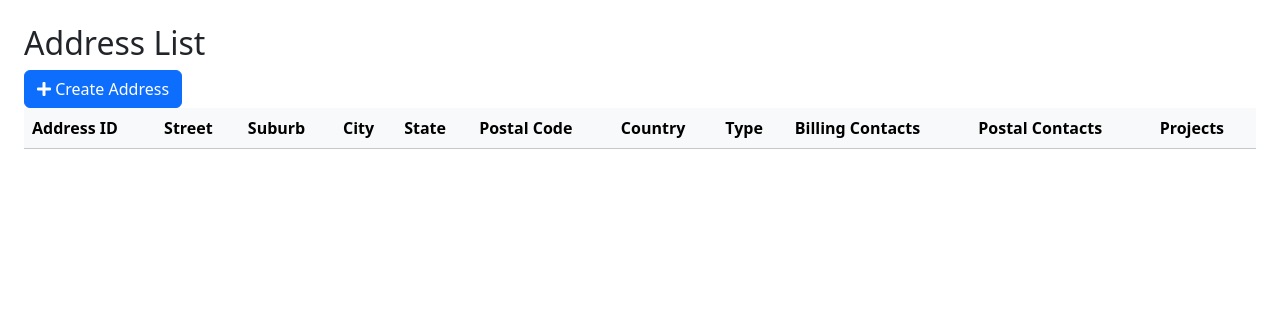
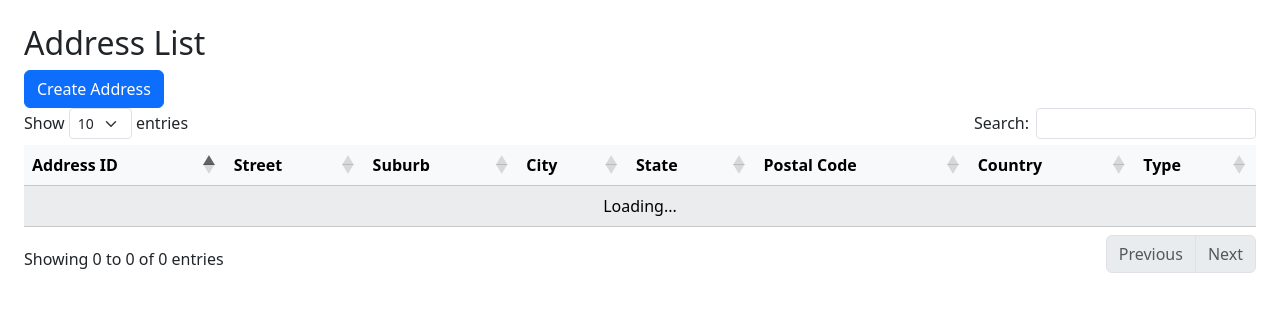
Before and after one commit to jack-lovett/company-database, a Flask app: page /addresses in a window 1280 px wide. Shown: the part 76-388 px from the top of the page. Run offline with Flask 3, Linux system fonts and the light colour scheme; data that the repository does not hold is empty; some libraries are stand-ins or nearby versions.

Commit message:
Update tables to properly initialise DataTable script

```diff
--- a/ui/templates/addresses.html
+++ b/ui/templates/addresses.html
@@ -2,11 +2,11 @@
 
 {% block content %}
 <h2>Address List</h2>
-<button type="button" class="btn btn-primary" data-bs-toggle="modal" data-bs-target="#addressModal">
-    <i class="fas fa-plus"></i> Create Address
+<button type="button" class="btn btn-primary" id="openAddressModal">
+    Create Address
 </button>
 <div class="table-responsive">
-    <table id="data" class="table table-light table-striped table-hover">
+    <table id="data" class="table table-light table-striped table-hover w-100">
         <thead>
         <tr>
             <th>Address ID</th>
@@ -17,9 +17,6 @@
             <th>Postal Code</th>
             <th>Country</th>
             <th>Type</th>
-            <th>Billing Contacts</th>
-            <th>Postal Contacts</th>
-            <th>Projects</th>
         </tr>
         </thead>
         <tbody>
@@ -33,15 +30,37 @@
             <td>{{ address.address_postal_code }}</td>
             <td>{{ address.address_country }}</td>
             <td>{{ address.address_type }}</td>
-            <td>{{ address.billing_contacts | join(', ') or 'N/A' }}</td>
-            <td>{{ address.postal_contacts | join(', ') or 'N/A' }}</td>
-            <td>{% for project in address.projects %}
-                <div>{{ project.project_id }} - {{ project.project_status }}</div>
-                {% endfor %}
-            </td>
         </tr>
         {% endfor %}
         </tbody>
     </table>
 </div>
+{% block table_scripts %}
+<script>
+    $(document).ready(function () {
+        let addressesTable = $('#data').DataTable({
+            processing: true,
+            serverSide: false,
+            autoWidth: true,
+            ajax: {
+                url: "http://localhost:8080/addresses",
+                type: "GET",
+                dataSrc: ""
+            },
+            pageLength: 10,
+            lengthMenu: [[10, 25, 50, -1], [10, 25, 50, "All"]],
+            columns: [
+                {data: "address_id"},
+                {data: "address_street"},
+                {data: "address_suburb"},
+                {data: "address_city"},
+                {data: "address_state"},
+                {data: "address_postal_code"},
+                {data: "address_country"},
+                {data: "address_type"}
+            ]
+        });
+    });
+</script>
 {% endblock %}
+{% endblock %}
--- a/ui/templates/clients.html
+++ b/ui/templates/clients.html
@@ -2,11 +2,11 @@
 
 {% block content %}
 <h2>Client List</h2>
-<button type="button" class="btn btn-primary" data-bs-toggle="modal" data-bs-target="#clientModal">
-    <i class="fas fa-plus"></i> Create Client
+<button type="button" class="btn btn-primary" id="openClientModal">
+    Create Client
 </button>
 <div class="table-responsive">
-    <table id="data" class="table table-light table-striped table-hover">
+    <table id="data" class="table table-light table-striped table-hover w-100">
         <thead>
         <tr>
             <th>Client ID</th>
@@ -35,4 +35,37 @@
         </tbody>
     </table>
 </div>
+{% block table_scripts %}
+<script>
+    $(document).ready(function () {
+        let clientsTable = $('#data').DataTable({
+            processing: true,
+            serverSide: false,
+            autoWidth: true,
+            ajax: {
+                url: "http://localhost:8080/clients",
+                type: "GET",
+                dataSrc: ""
+            },
+            pageLength: 10,
+            lengthMenu: [[10, 25, 50, -1], [10, 25, 50, "All"]],
+            columns: [
+                {data: "client_id"},
+                {data: "client_name"},
+                {data: "secondary_contact_name"},
+                {data: "primary_contact_email"},
+                {data: "secondary_contact_email"},
+                {data: "primary_contact_phone"},
+                {data: "secondary_contact_phone"},
+                {
+                    data: "client_creation_datetime",
+                    render: function (data) {
+                        return data ? new Date(data).toLocaleString() : 'N/A';
+                    }
+                }
+            ]
+        });
+    });
+</script>
 {% endblock %}
+{% endblock %}
--- a/ui/templates/contacts.html
+++ b/ui/templates/contacts.html
@@ -2,11 +2,11 @@
 
 {% block content %}
 <h2>Contact List</h2>
-<button type="button" class="btn btn-primary" data-bs-toggle="modal" data-bs-target="#contactModal">
-    <i class="fas fa-plus"></i> Create Contact
+<button type="button" class="btn btn-primary" id="openContactModal">
+    Create Contact
 </button>
 <div class="table-responsive">
-    <table id="data" class="table table-light table-striped table-hover">
+    <table id="data" class="table table-light table-striped table-hover w-100">
         <thead>
         <tr>
             <th>Contact ID</th>
@@ -39,4 +39,39 @@
         </tbody>
     </table>
 </div>
+{% block table_scripts %}
+<script>
+    $(document).ready(function () {
+        let contactsTable = $('#data').DataTable({
+            processing: true,
+            serverSide: false,
+            autoWidth: true,
+            ajax: {
+                url: "http://localhost:8080/contacts",
+                type: "GET",
+                dataSrc: ""
+            },
+            pageLength: 10,
+            lengthMenu: [[10, 25, 50, -1], [10, 25, 50, "All"]],
+            columns: [
+                {data: "contact_id"},
+                {data: "contact_first_name"},
+                {data: "contact_last_name"},
+                {data: "contact_phone"},
+                {data: "contact_email"},
+                {data: "contact_business_name"},
+                {data: "contact_abn"},
+                {data: "billing_address"},
+                {data: "postal_address"},
+                {
+                    data: "contact_creation_datetime",
+                    render: function (data) {
+                        return data ? new Date(data).toLocaleString() : 'N/A';
+                    }
+                }
+            ]
+        });
+    });
+</script>
 {% endblock %}
+{% endblock %}
```
Also changed, not shown: ui/templates/projects.html (+3 -4 lines).
